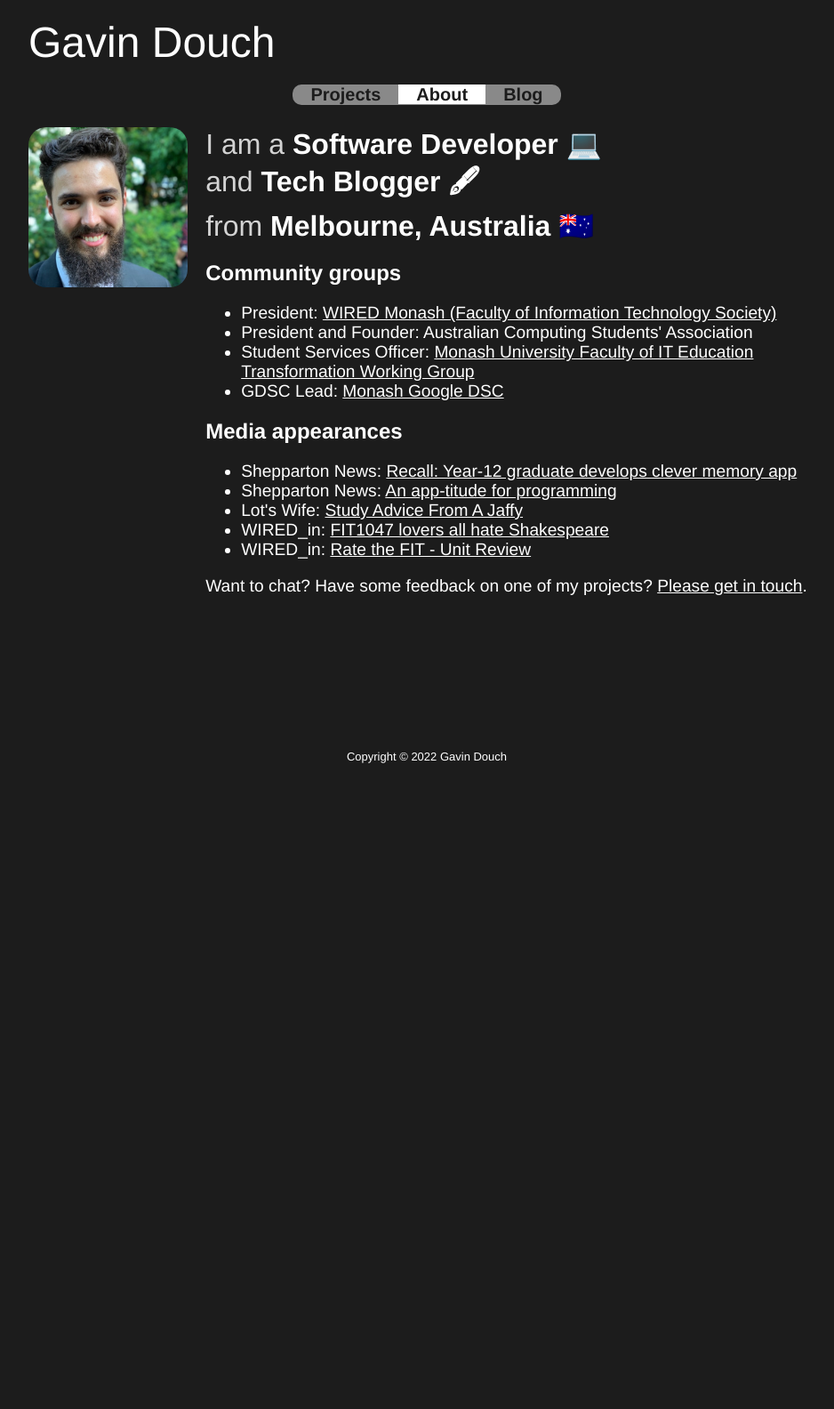
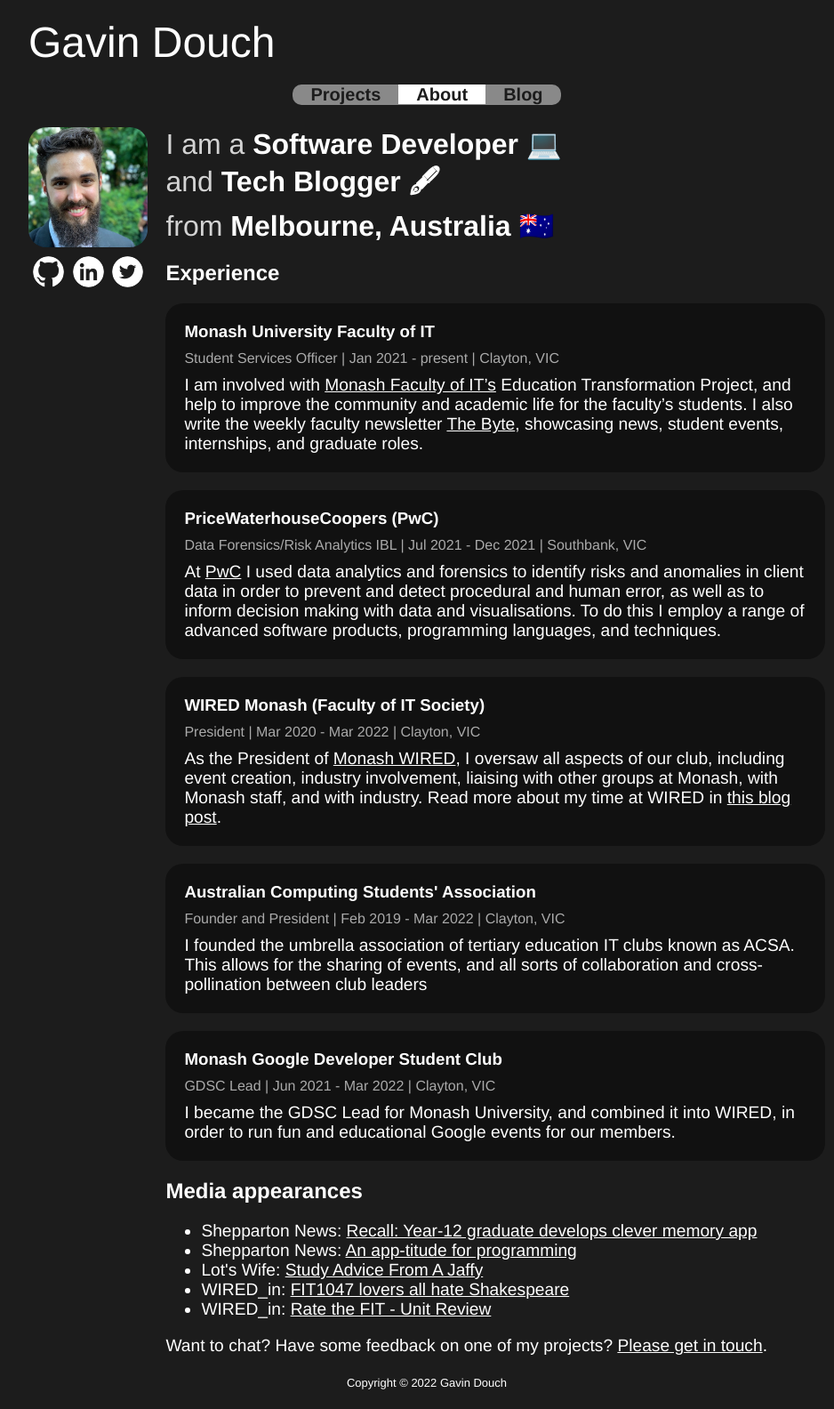
Before and after one commit to Coedice/website, a Jekyll site: the page built from about.html, in a window 1280 px wide. Shown: the whole page at 89% size, without its empty margins (160-1098 px from the left). Built offline with Jekyll 4.4.1, drawn with Linux system fonts in a browser that asks for light colours; before the commit the page ends 900 px from its top, so only the background shows below that.

Commit message:
Add social media icons
- Modify experiences section to better match other pages in style
- Add more detail to experiences

```diff
--- /dev/null
+++ b/_data/experiences.yml
@@ -0,0 +1,47 @@
+experiences:
+  - name: Monash University Faculty of IT
+    role: Student Services Officer
+    location: Clayton, VIC
+    start: Jan 2021
+    description: |-
+      I am involved with [Monash Faculty of IT's](https://www.monash.edu/it) Education Transformation Project,
+      and help to improve the community and academic life for the faculty's students. I also write the weekly faculty
+      newsletter [The Byte](https://www.monash.edu/it/current-students/join-the-community/newsletters/byte),
+      showcasing news, student events, internships, and graduate roles.
+  - name: PriceWaterhouseCoopers (PwC)
+    role: Data Forensics/Risk Analytics IBL
+    location: Southbank, VIC
+    start: Jul 2021
+    end: Dec 2021
+    description: |-
+      At [PwC](https://www.pwc.com.au) I used data analytics and forensics to identify risks and anomalies
+      in client data in order to prevent and detect procedural and human error, as well as to inform decision making with
+      data and visualisations. To do this I employ a range of advanced software products, programming languages, and
+      techniques.
+  - name: WIRED Monash (Faculty of IT Society)
+    role: President
+    location: Clayton, VIC
+    start: Mar 2020
+    end: Mar 2022
+    description: |-
+      As the President of [Monash WIRED](https://wired.org.au), I oversaw all aspects of our club, including event
+      creation, industry involvement, liaising with other groups at Monash, with Monash staff, and with industry.
+      Read more about my time at WIRED in [this blog post](/blog/at-wireds-helm).
+  - name: Australian Computing Students' Association
+    role: Founder and President
+    location: Clayton, VIC
+    url: https://wired.org.au
+    start: Feb 2019
+    end: Mar 2022
+    description: |-
+      I founded the umbrella association of tertiary education IT clubs known as ACSA. This allows for the sharing of
+      events, and all sorts of collaboration and cross-pollination between club leaders
+  - name: Monash Google Developer Student Club
+    role: GDSC Lead
+    location: Clayton, VIC
+    url: https://gdsc.community.dev/monash-university/
+    start: Jun 2021
+    end: Mar 2022
+    description: |-
+      I became the GDSC Lead for Monash University, and combined it into WIRED, in order to run fun and educational
+      Google events for our members.
--- a/_sass/about.scss
+++ b/_sass/about.scss
@@ -1,7 +1,7 @@
 div#intro {
   > img {
 	float: left;
-	width: 20%;
+	width: 15%;
 	border-radius: 20px;
 	margin-right: 20px;
   }
@@ -23,12 +23,63 @@
   }
 }
 
+#socialIcons {
+  float: left;
+  clear: both;
+  width: 15%;
+  margin-top: 10px;
+  display: flex;
+  justify-content: space-around;
+
+   img {
+	 height: 35px;
+	 width: 35px;
+	 border-radius: 100%;
+
+	 -webkit-filter: invert(100%);
+	 filter: invert(100%);
+  }
+}
+
 #biography {
   overflow: hidden;
   margin-top: 0;
 
   > p {
 	margin-bottom: 0;
+  }
+}
+
+.experienceItem {
+  $imgHeight: 140px;
+
+  > p {
+	margin: 0;
+  }
+
+  > h3 {
+	margin-top: 0;
+	margin-bottom: 10px;
+  }
+
+  > .experienceMetaLine {
+	margin-bottom: 10px;
+	color: #aaaaaa;
+	font-size: 1em;
+  }
+
+  $padding: 20px;
+  background-color: #111111;
+  border-radius: 20px;
+  text-decoration: none;
+  display: block;
+  padding: $padding;
+  border: transparent solid 0.5px;
+  margin-top: $padding;
+
+  &:hover {
+	background-color: #171717;
+	border: gray solid 0.5px;
   }
 }
 
--- a/about.html
+++ b/about.html
@@ -1,51 +1,32 @@
 ---
 title: About
 layout: default
-
-communityGroups:
-  - name: WIRED Monash (Faculty of Information Technology Society)
-    role: President
-    url: https://wired.org.au
-  - name: Australian Computing Students' Association
-    role: President and Founder
-  - name: Monash University Faculty of IT Education Transformation Working Group
-    role: Student Services Officer
-    url: https://www.monash.edu/it
-  - name: Monash Google DSC
-    role: GDSC Lead
-    url: https://gdsc.community.dev/monash-university/
-
-mediaAppearances:
-  - mediaOrganisation: Shepparton News
-    url: https://www.sheppnews.com.au/news/recall-year-12-graduate-develops-clever-memory-app/
-    title: "Recall: Year-12 graduate develops clever memory app"
-  - mediaOrganisation: Shepparton News
-    url: https://www.sheppnews.com.au/news/an-app-titude-for-programming/
-    title: An app-titude for programming
-  - mediaOrganisation: Lot's Wife
-    url: https://lotswife.com.au/study-advice-from-a-jaffy/
-    title: Study Advice From A Jaffy
-  - mediaOrganisation: WIRED_in
-    url: https://open.spotify.com/episode/0bwv4T6pBwC2nlsbn2yOv0?si=oI2gFWeDSwOTB9EEl5shVQ
-    title: FIT1047 lovers all hate Shakespeare
-  - mediaOrganisation: WIRED_in
-    url: https://open.spotify.com/episode/4fSn8QFnfTCp67LNDXUxKs?si=tdNJVHE3TpuZKeexlKX5Tg
-    title: Rate the FIT - Unit Review
 ---
 <div id="intro">
 	<img src="{{ 'assets/images/gavinDouch.jpg' | relative_url }}" alt="Gavin Douch face">
 	<h1>I am a <a href="{{ '/' | relative_url }}">Software Developer &#x1F4BB;</a><br>and <a href="{{ '/blog' | relative_url }}">Tech Blogger &#x1F58B;</a><br>from <a href="https://en.wikipedia.org/wiki/Melbourne">Melbourne, Australia &#x1F1E6;&#x1F1FA;</a></h1>
 </div>
+<div id="socialIcons">
+	{% for socialIcon in site.data.socialIcons.socialIcons %}
+	<a href="{{ socialIcon.url | relative_url }}" target="_blank" rel="noopener noreferrer">
+		<img src="/assets/images/socialIcons/{{ socialIcon.icon }}" alt="{{ socialIcon.name }} icon">
+	</a>
+	{% endfor %}
+</div>
 <div id="biography">
-	<h2>Community groups</h2>
-	<ul>
-		{% for communityGroup in page.communityGroups %}
-			<li>{{ communityGroup.role }}: {% if communityGroup.url != nil %}<a href="{{ communityGroup.url }}">{% endif %}{{ communityGroup.name }}{% if communityGroup.url != nil %}</a>{% endif %}</li>
-		{% endfor %}
-	</ul>
+	<h2>Experience</h2>
+	{% for experience in site.data.experiences.experiences %}
+		<div class="experienceItem">
+			<h3>{{ experience.name }}</h3>
+			<div class="experienceMetaLine">
+				{{ experience.role }} | {{ experience.start }} - {% if experience.end == nil %}present{% else %}{{ experience.end }}{% endif %} | {{ experience.location }}
+			</div>
+			<p>{{ experience.description | markdownify }}</p>
+		</div>
+	{% endfor %}
 	<h2>Media appearances</h2>
 	<ul>
-		{% for mediaAppearance in page.mediaAppearances %}
+		{% for mediaAppearance in site.data.mediaAppearances.mediaAppearances %}
 			<li>{{ mediaAppearance.mediaOrganisation }}: <a href="{{ mediaAppearance.url }}">{{ mediaAppearance.title }}</a></li>
 		{% endfor %}
 	</ul>
```
Also changed, not shown: _data/mediaAppearances.yml (added, +16 -0 lines), _data/socialIcons.yml (added, +10 -0 lines), assets/images/socialIcons/github.png (added), assets/images/socialIcons/linkedin.png (added), assets/images/socialIcons/twitter.png (added).
